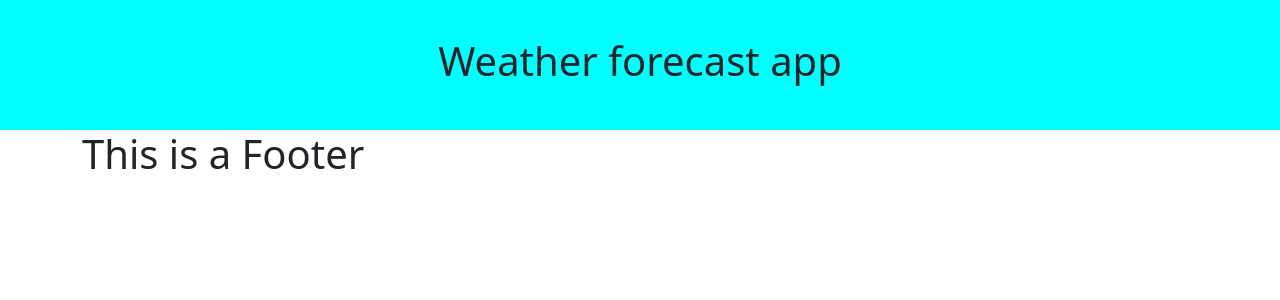
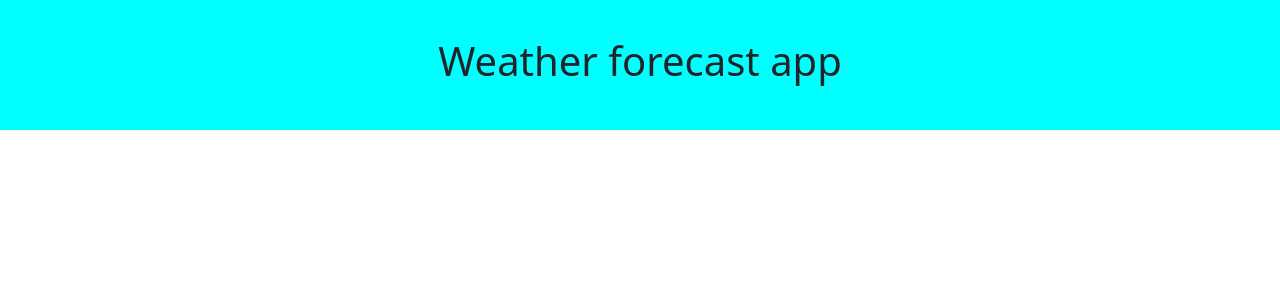
Before and after one commit to Moobell1212/React-weather-forecast, a React (Create React App) app in the folder weather-forecast/: page / in a window 1280 px wide. Shown: the top 300 px of the page. Built offline with nearby package versions, Linux system fonts and the light colour scheme.

Commit message:
addition of draft search form

```diff
--- a/weather-forecast/src/App.js
+++ b/weather-forecast/src/App.js
@@ -2,14 +2,12 @@ import React from 'react';
 import Container from 'react-bootstrap/esm/Container';
 
 import NavigationBar from './components/Navbar';
-import Footer from './components/Footer';
 
 export default function App() {
   return (
   <div>
   <NavigationBar />
   <Container>
-  <Footer />
   </Container>
   </div>
   )
--- a/weather-forecast/src/components/Currentweather.js
+++ b/weather-forecast/src/components/Currentweather.js
@@ -1,5 +1,5 @@
 import React from "react";
-import Location from "./Currentlocation";
+import Location from "../utils/CurrentLocation";
 
 export default function CurrentWeather() {
 
--- a/weather-forecast/src/components/Footer.js
+++ /dev/null
@@ -1,9 +0,0 @@
-import React from 'react';
-
-export default function Footer() {
-    return (
-        <div>
-        <h1>This is a Footer</h1>
-        </div>
-    )
-}
```
Also changed, not shown: weather-forecast/src/components/searchAndHistory/SearchSection.js (added, +20 -0 lines), weather-forecast/src/utils/CurrentLocation.js (renamed from weather-forecast/src/components/Currentlocation.js).
